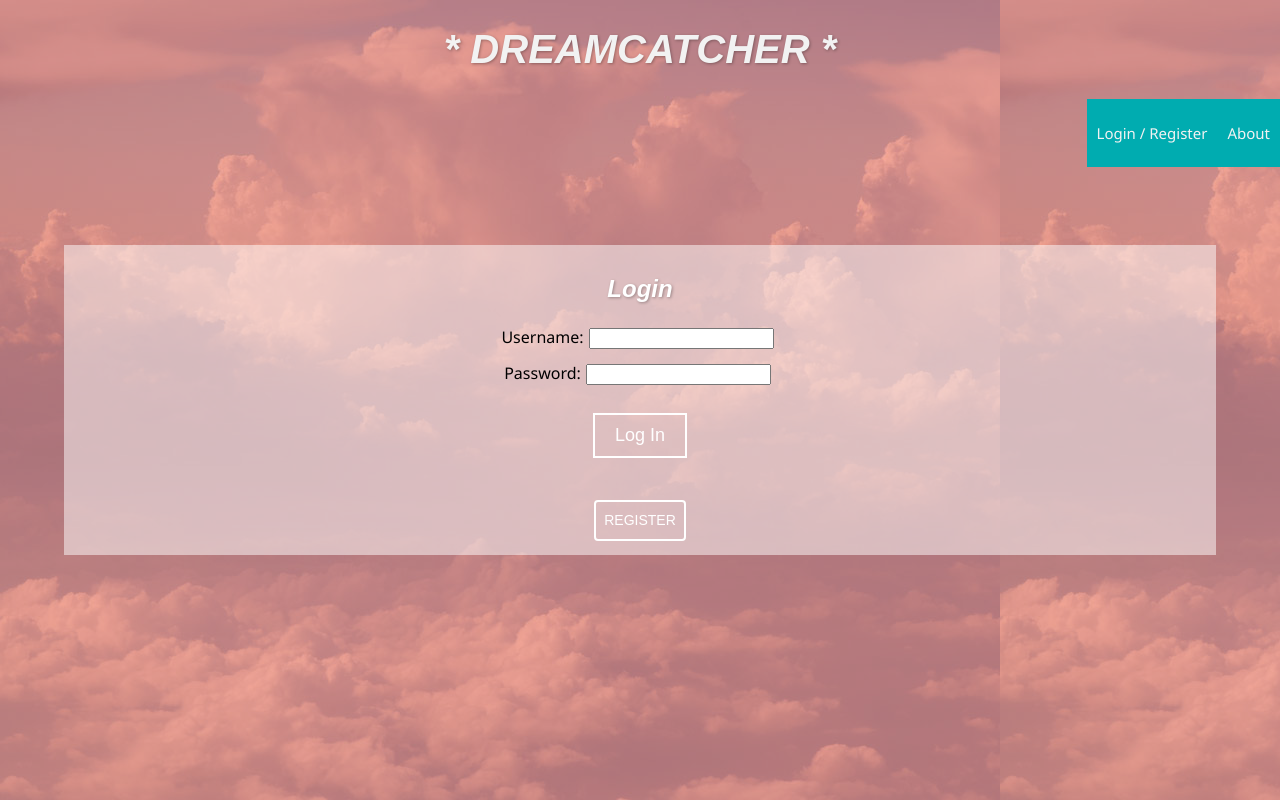
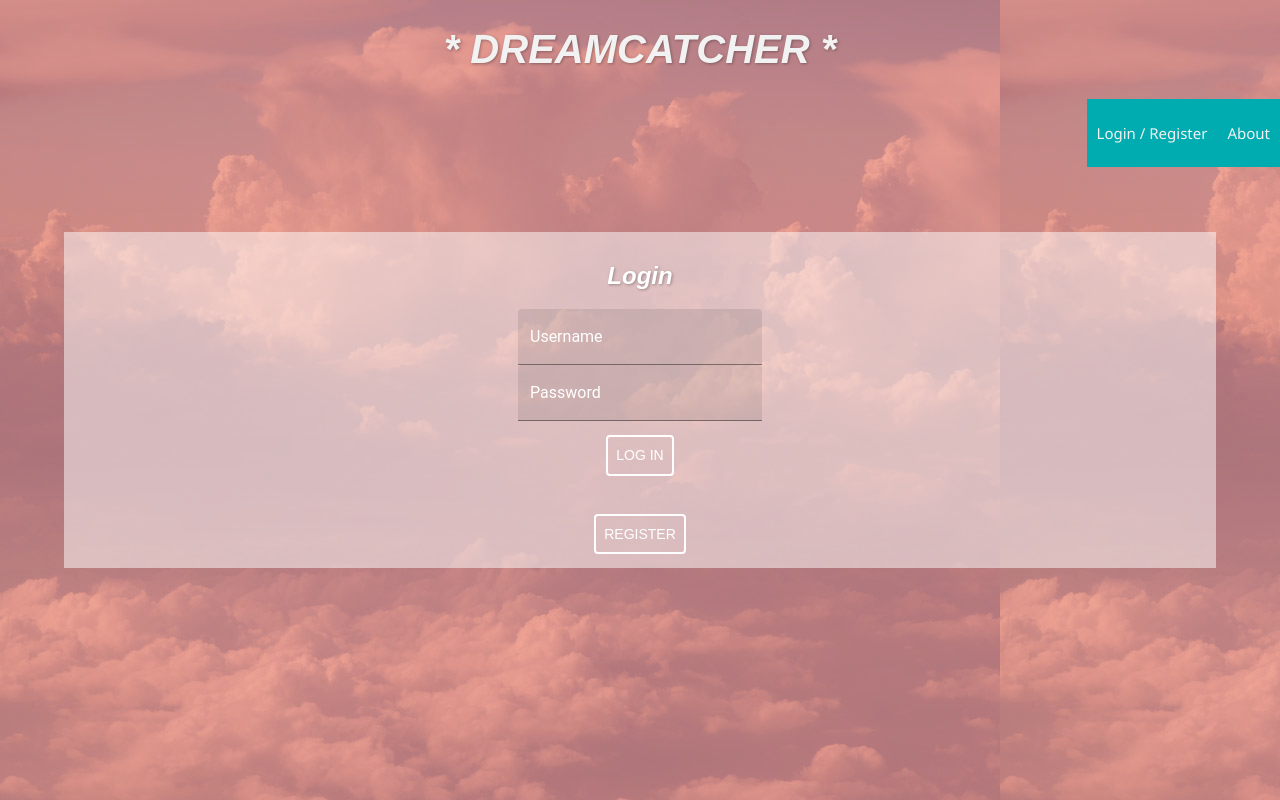
Before and after one commit to bennyrags/dreamcatcher, a React (Create React App) app: page /#/home in a window 1280 px wide. Built offline with nearby package versions, Linux system fonts and the light colour scheme; no server answers; a web font is replaced by a local one.

Commit message:
added mat ui elems to loginpage.js

```diff
--- a/src/components/App/App.css
+++ b/src/components/App/App.css
@@ -74,6 +74,20 @@ form {
     display: block;
 }
 
+loginFieldContainer {
+    display:block;
+}
+
+
+.tempTextFieldClass {
+    color:white !important;
+
+}
+
+.tempTextFieldClass label {
+    color:white !important;
+}
+
 input {
     margin: 5px;
     margin-bottom: 10px;
--- a/src/components/LoginPage/LoginPage.js
+++ b/src/components/LoginPage/LoginPage.js
@@ -44,35 +44,33 @@ class LoginPage extends Component {
         )}
         <form onSubmit={this.login}>
           <h2>Login</h2>
-          <div>
-            <label htmlFor="username">
-              Username:
-              <input
-                type="text"
-                name="username"
+          <div className='loginFieldContainer'>
+          <TextField
+          label='Username'
           value={this.state.username}
-                onChange={this.handleInputChangeFor('username')}
+          onChange={this.handleInputChangeFor('username')}    variant='filled'
+          className='tempTextFieldClass'
           />
-            </label>
           </div>
-          <div>
-            <label htmlFor="password">
-              Password:
-              <input
-                type="password"
-                name="password"
+
+          <div className='loginFieldContainer'>
+          <TextField
+          label='Password'
           value={this.state.password}
           onChange={this.handleInputChangeFor('password')}
+          variant='filled'
+          className='tempTextFieldClass'
           />
-            </label>
           </div>
+
           <div>
-            <input
+            <Button
               className="log-in"
               type="submit"
               name="submit"
-              value="Log In"
-            />
+            >
+            Log In
+            </Button>
           </div>
         </form>
         <center>
```
Lines whose indentation alone changed are shown as unchanged.
